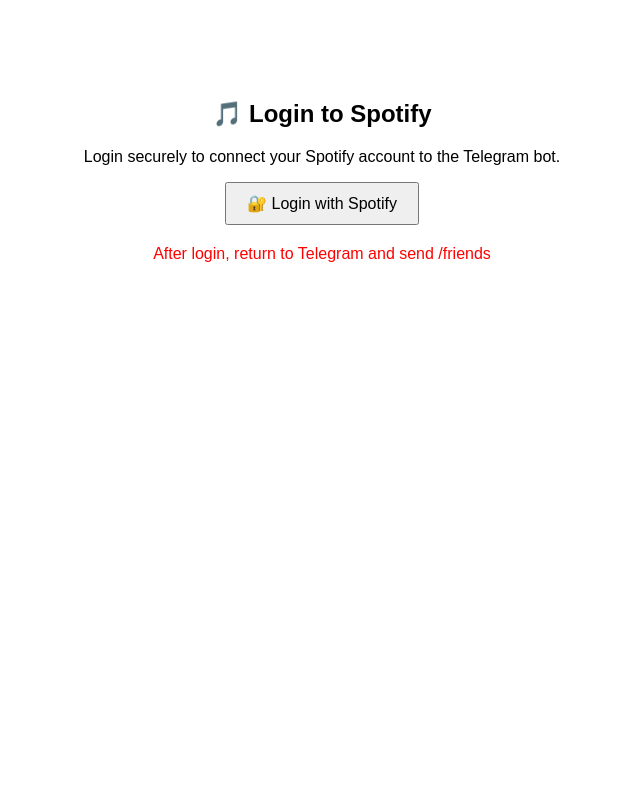
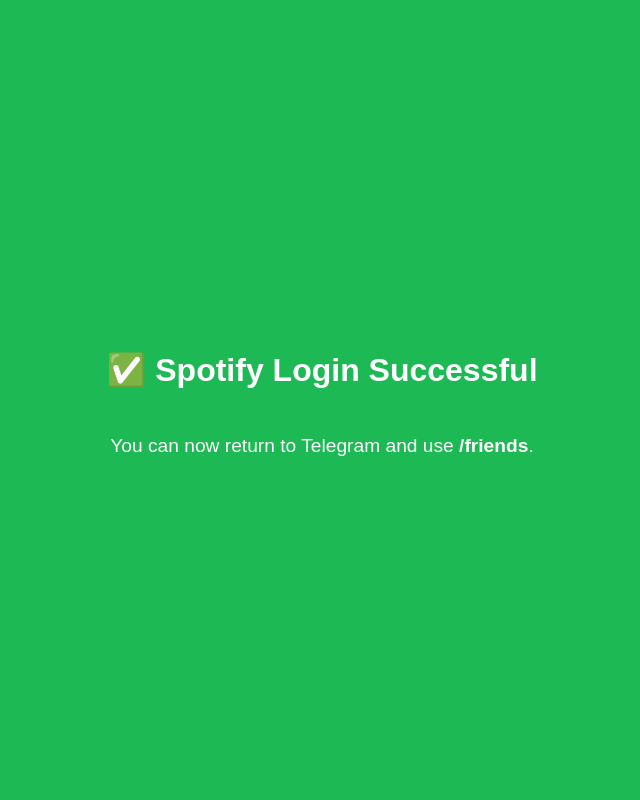
Before and after one commit to nakul0405/playspotify, a Flask app: template backend/templates/login.html in a window 1280 px wide. Shown: the whole page, without its empty margins (318-958 px from the left). Run offline with Flask 3, Linux system fonts and the light colour scheme; the template is opened without the code that fills it, so the values that code supplies are empty.

Commit message:
Update login.html

```diff
--- a/backend/templates/login.html
+++ b/backend/templates/login.html
@@ -1,14 +1,29 @@
 <!DOCTYPE html>
 <html>
-  <head>
-    <title>Login to Spotify</title>
-  </head>
-  <body style="text-align:center;font-family:sans-serif;margin-top:100px;">
-    <h2>🎵 Login to Spotify</h2>
-    <p>Login securely to connect your Spotify account to the Telegram bot.</p>
-    <a href="https://accounts.spotify.com/en/login" target="_blank">
-      <button style="padding:10px 20px;font-size:16px;">🔐 Login with Spotify</button>
-    </a>
-    <p style="color:red; margin-top: 20px;">After login, return to Telegram and send /friends</p>
-  </body>
+<head>
+  <title>Spotify Login Successful</title>
+  <style>
+    body {
+      font-family: sans-serif;
+      background-color: #1DB954;
+      color: white;
+      display: flex;
+      flex-direction: column;
+      align-items: center;
+      justify-content: center;
+      height: 100vh;
+      margin: 0;
+    }
+    h2 {
+      font-size: 2rem;
+    }
+    p {
+      font-size: 1.2rem;
+    }
+  </style>
+</head>
+<body>
+  <h2>✅ Spotify Login Successful</h2>
+  <p>You can now return to Telegram and use <b>/friends</b>.</p>
+</body>
 </html>
```
